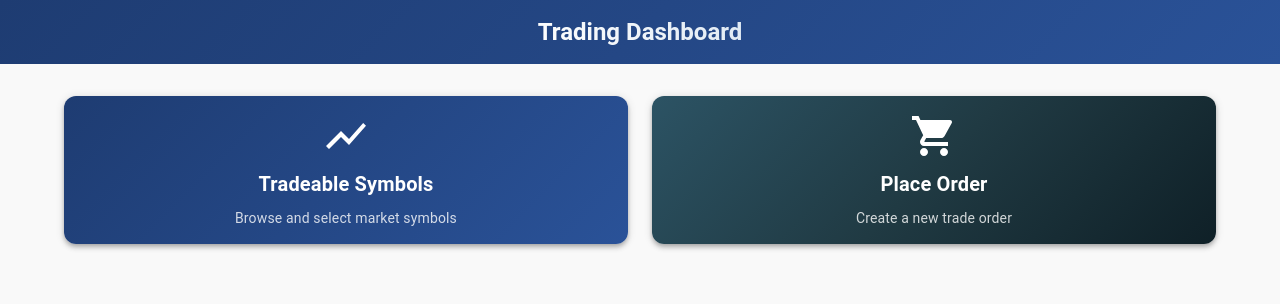
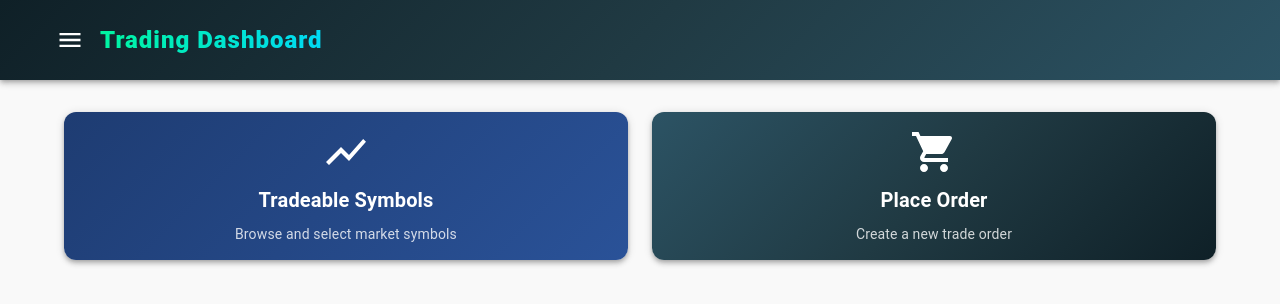
Before and after one commit to Shorya-Sharma/Trading-Dashboard, a React (Create React App) app in the folder trading-dashboard-frontend/: page / in a window 1280 px wide. Shown: the top 304 px of the page. Built offline with nearby package versions, Linux system fonts and the light colour scheme.

Commit message:
modified header

```diff
--- a/trading-dashboard-frontend/src/components/Header.jsx
+++ b/trading-dashboard-frontend/src/components/Header.jsx
@@ -1,29 +1,105 @@
-import { AppBar, Toolbar, Typography } from '@mui/material';
+import { useState } from 'react';
+import {
+  AppBar,
+  Toolbar,
+  Typography,
+  Box,
+  IconButton,
+  Drawer,
+  List,
+  ListItem,
+  ListItemText,
+} from '@mui/material';
+import MenuIcon from '@mui/icons-material/Menu';
+import { useNavigate } from 'react-router-dom';
 
 export default function Header() {
+  const [open, setOpen] = useState(false);
+  const navigate = useNavigate();
+
+  const toggleDrawer = () => {
+    setOpen(!open);
+  };
+
+  const menuItems = [
+    { text: 'Dashboard', path: '/' },
+    { text: 'Symbols', path: '/symbols' },
+    { text: 'Orders', path: '/order' },
+  ];
+
   return (
+    <>
       <AppBar
-      position="static"
-      elevation={0}
+        position="sticky"
+        elevation={4}
         sx={{
-        background: 'linear-gradient(135deg, #1e3c72 0%, #2a5298 100%)',
-        px: 2,
+          background:
+            'linear-gradient(135deg, #0f2027 0%, #203a43 50%, #2c5364 100%)',
+          px: 3,
+          py: 1,
         }}
       >
-      <Toolbar sx={{ justifyContent: 'center' }}>
+        <Toolbar sx={{ display: 'flex', justifyContent: 'flex-start' }}>
+          <Box sx={{ display: 'flex', alignItems: 'center' }}>
+            <IconButton onClick={toggleDrawer} sx={{ color: 'white', mr: 1 }}>
+              <MenuIcon sx={{ fontSize: 28 }} />
+            </IconButton>
             <Typography
               variant="h5"
+              onClick={() => navigate('/')}
               sx={{
-            fontWeight: 700,
-            background: 'linear-gradient(45deg, #ffffff, #dfe9f3)',
-            backgroundClip: 'text',
+                fontWeight: 800,
+                letterSpacing: 1,
+                cursor: 'pointer',
+                background: 'linear-gradient(90deg, #00f5a0, #00d9f5)',
                 WebkitBackgroundClip: 'text',
                 WebkitTextFillColor: 'transparent',
+                '&:hover': { opacity: 0.8 },
               }}
             >
               Trading Dashboard
             </Typography>
+          </Box>
         </Toolbar>
       </AppBar>
+
+      <Drawer
+        anchor="left"
+        variant="persistent"
+        open={open}
+        sx={{
+          '& .MuiDrawer-paper': {
+            marginTop: '80px',
+            width: 240,
+            background: 'linear-gradient(135deg, #1e3c72 0%, #2a5298 100%)',
+            color: 'white',
+            border: 'none',
+          },
+        }}
+      >
+        <List>
+          {menuItems.map(item => (
+            <ListItem
+              button
+              key={item.text}
+              onClick={() => {
+                navigate(item.path);
+                setOpen(false);
+              }}
+              sx={{
+                '&:hover': {
+                  backgroundColor: 'rgba(255,255,255,0.15)',
+                },
+              }}
+            >
+              <ListItemText
+                primary={item.text}
+                primaryTypographyProps={{ fontWeight: 600 }}
+              />
+            </ListItem>
+          ))}
+        </List>
+      </Drawer>
+    </>
   );
 }
--- a/trading-dashboard-frontend/src/pages/SymbolsPage.jsx
+++ b/trading-dashboard-frontend/src/pages/SymbolsPage.jsx
@@ -6,13 +6,9 @@ import {
   Grid,
   Card,
   CardContent,
-  Box,
 } from '@mui/material';
 import Header from '../components/Header';
 import { fetchSymbols } from '../api/symbols';
-import ShowChartIcon from '@mui/icons-material/ShowChart';
-import CurrencyBitcoinIcon from '@mui/icons-material/CurrencyBitcoin';
-import BusinessIcon from '@mui/icons-material/Business';
 
 export default function SymbolsPage() {
   const [symbols, setSymbols] = useState([]);
@@ -22,15 +18,6 @@ export default function SymbolsPage() {
       .then(data => setSymbols(data))
       .catch(() => setSymbols([]));
   }, []);
-
-  // Helper to choose icon based on market
-  const getMarketIcon = market => {
-    if (market === 'Crypto')
-      return <CurrencyBitcoinIcon sx={{ fontSize: 36, color: '#f7931a' }} />;
-    if (market === 'NASDAQ' || market === 'NYSE')
-      return <BusinessIcon sx={{ fontSize: 36, color: '#1976d2' }} />;
-    return <ShowChartIcon sx={{ fontSize: 36, color: '#43a047' }} />;
-  };
 
   return (
     <>
@@ -64,11 +51,6 @@ export default function SymbolsPage() {
                   }}
                 >
                   <CardContent sx={{ textAlign: 'center' }}>
-                    <Box
-                      sx={{ display: 'flex', justifyContent: 'center', mb: 1 }}
-                    >
-                      {getMarketIcon(s.market)}
-                    </Box>
                     <Typography variant="h6" sx={{ fontWeight: 600 }}>
                       {s.symbol}
                     </Typography>
```
Lines whose indentation alone changed are shown as unchanged.
